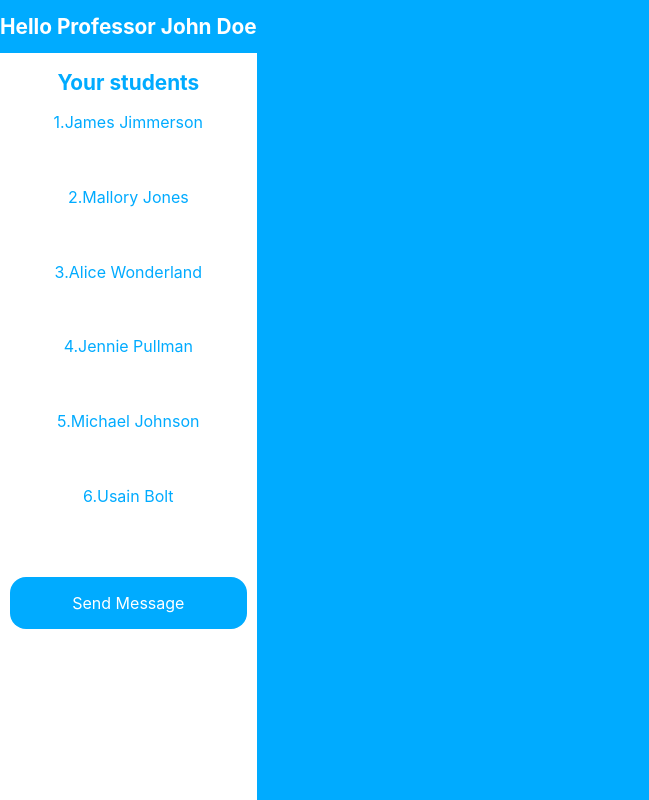
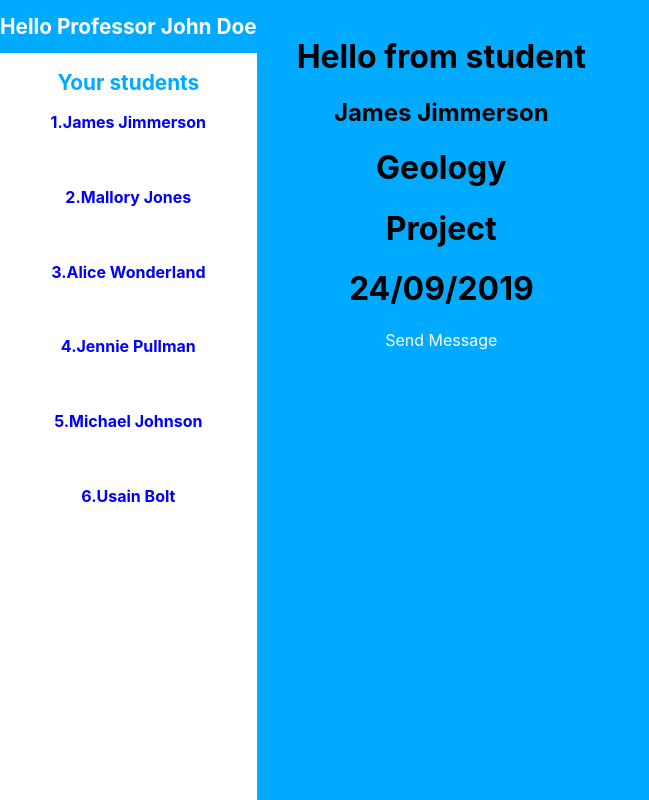
Before and after one commit to better-professor/frontend, a React (Create React App) app: page /protected/Student in a window 1280 px wide. Shown: the whole page, without its empty margins (0-649 px from the left). Built offline with nearby package versions, Linux system fonts and the light colour scheme; sample sign-in values are in the browser's storage.

Commit message:
added dummy data to student component, rendered student component
Co-authored-by: Carlos de Santiago  <thiscarlos@gmail.com>

```diff
--- a/src/App.js
+++ b/src/App.js
@@ -32,8 +32,8 @@ function App() {
         <Route exact path="/LoginForm" component={LoginForm} />
         <StyledDiv>
         <PrivateRoute  path="/protected" component={StudentList}/>
-        <Route path="/protected/Student/:id" component={Student}/>
-        <Route path="/protected/MessagingForm" component={MessagingForm}/>
+        <Route path="/protected/Student" component={Student}/>
+        <Route path="/protected/Student/MessagingForm" component={MessagingForm}/>
         </StyledDiv>
       </div>
     </Router>
@@ -50,7 +50,5 @@ export default App;
 // - We need an add student form inside StudentList! How will this change our component?
 
 //Discuss:
-// - are Deadlines & Projects components left over from yesterday?
-// - Walk through new routes in app.js
 // initialStudents looks good. Should we just add deadline_name, deadline_date on there?
-//
+// - Tell kiran to add an HTML a tag with the link to login
--- a/src/components/MessagingForm.js
+++ b/src/components/MessagingForm.js
@@ -88,7 +88,7 @@ class MessagingForm extends React.Component {
   render() {
     return (
       <StyledDiv>
-        <StyledH1>Welcome to the Better Professor App!</StyledH1>
+        <StyledH1>Send Message to Student</StyledH1>
 
         <StyledForm onSubmit={this.login}>
           <StyledLabel>Student Name</StyledLabel>
--- a/src/components/Student.js
+++ b/src/components/Student.js
@@ -1,6 +1,10 @@
 import React, { useState, useEffect } from "react";
 import axiosWithAuth from "../utils/axiosWithAuth"
 import StudentList from "./StudentList";
+import {NavLink}  from "react-router-dom";
+
+const initialStudent = { user_id: 1, student_name: "James Jimmerson", major: "Geology", Deadlines: [{type: "Project"}
+, {date:"24/09/2019"}]}
 
 const Student = (props) => {
   const {student} = props;
@@ -9,26 +13,36 @@ const Student = (props) => {
   // fetch our deadlines data from the server when the component mounts
   // set that data to the deadlineList state property
 
-  useEffect(() => {
-    getDeadlines();
-  }, [])
+  // useEffect(() => {
+  //   getDeadlines();
+  // }, [])
 
-  const getDeadlines = () => {
-    axiosWithAuth()
-      .get(`http://localhost:5000/api/colors/${student.user_id}`)
-      .then(res => {
-        console.log("get deadlines response", res);
-        setStudentDeadlines(res.data);
-      })
-      .catch(err => console.log(err.res));
-  };
+  // const getDeadlines = () => {
+  //   axiosWithAuth()
+  //     .get(`http://localhost:5000/api/colors/${student.user_id}`)
+  //     .then(res => {
+  //       console.log("get deadlines response", res);
+  //       setStudentDeadlines(res.data);
+  //     })
+  //     .catch(err => console.log(err.res));
+  // };
 
   return (
     //!! need to render deadlines list using the GET request
-    <>
+    <ul>
     <h1>Hello from student</h1>
+    <h2>{initialStudent.student_name}</h2>
+    <h1>{initialStudent.major}</h1>
+    {initialStudent.Deadlines.map((deadline, index) => {
+        return (<>
+            <h1>{deadline.type}</h1>
+        <h1>{deadline.date}</h1>
+        </>)
+
+    })}
+   <NavLink to="/protected/Student/MessagingForm" className="send-button">Send Message</NavLink>
       {/* <MessagingForm studentName={student.name} /> */}
-    </>
+    </ul>
   );
 };
 
--- a/src/components/StudentList.js
+++ b/src/components/StudentList.js
@@ -82,15 +82,15 @@ const StudentList = props => {
                   color: "blue",
                   margin: "1em"
                 }}
-                to={`/protected/Student/${student.user_id}`}
+                to={`/protected/Student`}
               >
                 {student.user_id}.{student.student_name}
               </NavLink>
-              {/* <Student  student={student} /> */}
+              {/* <Route path="/protected/Student" render={((props) => <Student  student={student} />)} /> */}
             </ StyledList>
           );
         })}
-        <NavLink to="/protected/MessagingForm" className="send-button">Send Message</NavLink>
+
       </StyledStudentList>
     </StyledDiv>
   );
```
